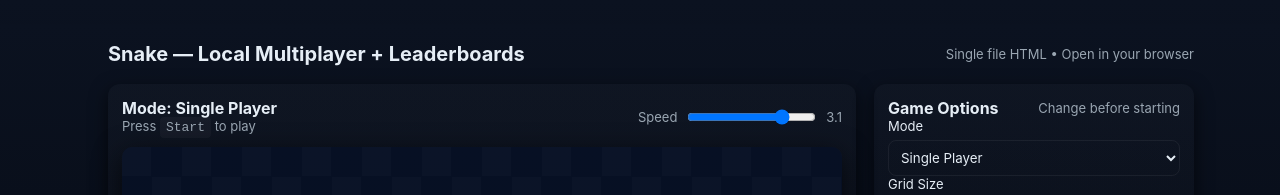
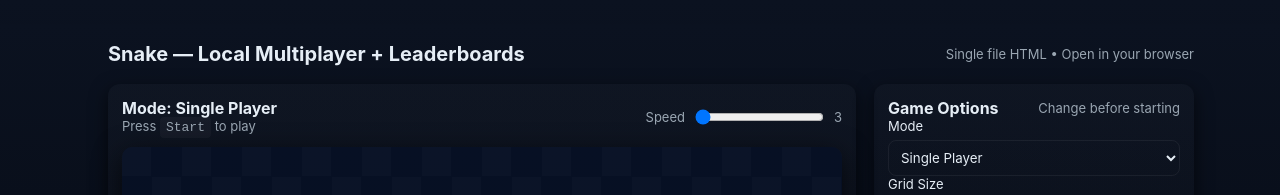
Before and after one commit to astugit/astugit.github.io, a plain HTML site: page snake.html in a window 1280 px wide. Shown: the top 195 px of the page. Drawn offline with Linux system fonts and the light colour scheme.

Commit message:
Adjust speed input range and default value

```diff
--- a/snake.html
+++ b/snake.html
@@ -48,7 +48,7 @@
         </div>
         <div style="display:flex;gap:8px;align-items:center">
           <div class="muted">Speed</div>
-          <input id="speed" type="range" min="0.1" max="4" value="8">
+          <input id="speed" type="range" min="3" max="10" value="3">
           <div class="muted" id="speed-val">8</div>
         </div>
       </div>
```
